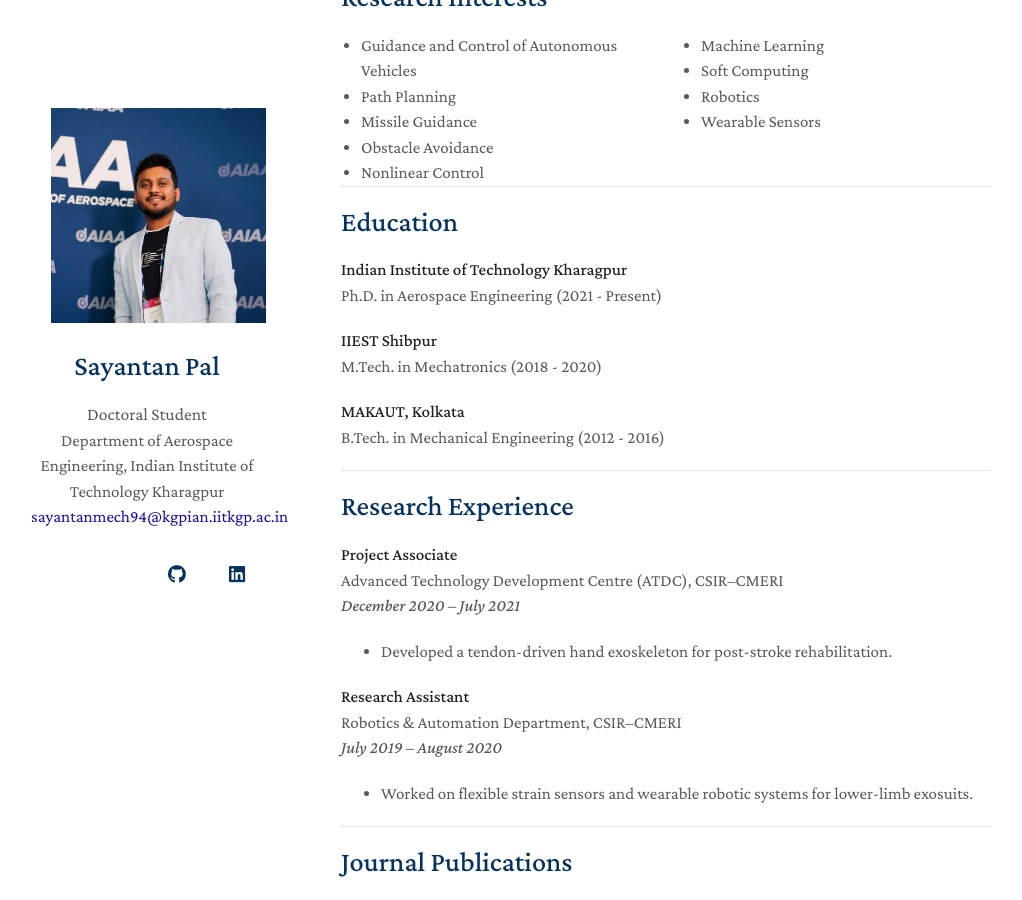
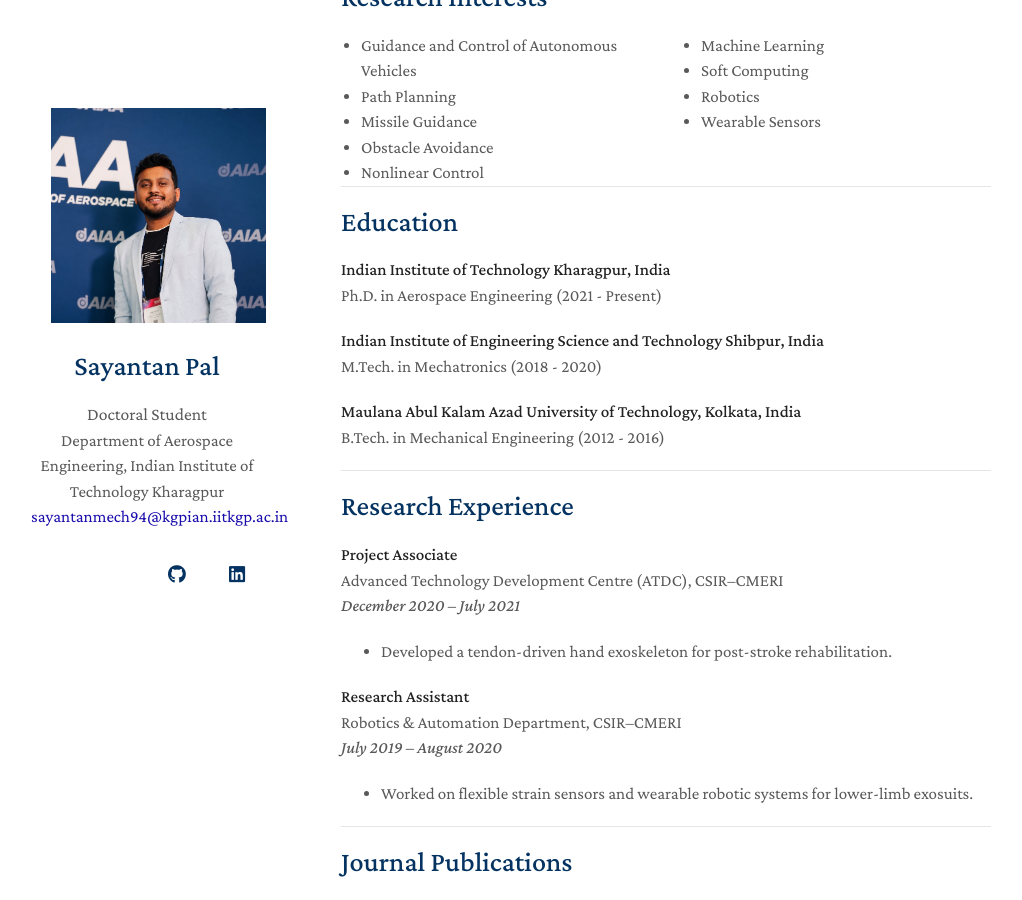
Before and after one commit to pal-sayantan/pal-sayantan.github.io, a Jekyll site: the page built from index.md, in a window 1280 px wide and 900 px high, scrolled down 647 px. Shown: the whole window, without its empty margins (129-1151 px from the left). Built offline with Jekyll 4.4.1, drawn with Linux system fonts in a browser that asks for light colours; a style sheet for code colours, icons or effects is not loaded.

Commit message:
Update index.md

```diff
--- a/index.md
+++ b/index.md
@@ -74,13 +74,13 @@ You can download my CV [here](assets/files/Sayantan_Pal_CV.pdf).
 
 # Education
 
-**Indian Institute of Technology Kharagpur**
+**Indian Institute of Technology Kharagpur, India**
 Ph.D. in Aerospace Engineering (2021 - Present)
 
-**IIEST Shibpur**
+**Indian Institute of Engineering Science and Technology Shibpur, India**
 M.Tech. in Mechatronics (2018 - 2020)
 
-**MAKAUT, Kolkata**
+**Maulana Abul Kalam Azad University of Technology, Kolkata, India**
 B.Tech. in Mechanical Engineering (2012 - 2016)
 
 ---
```
